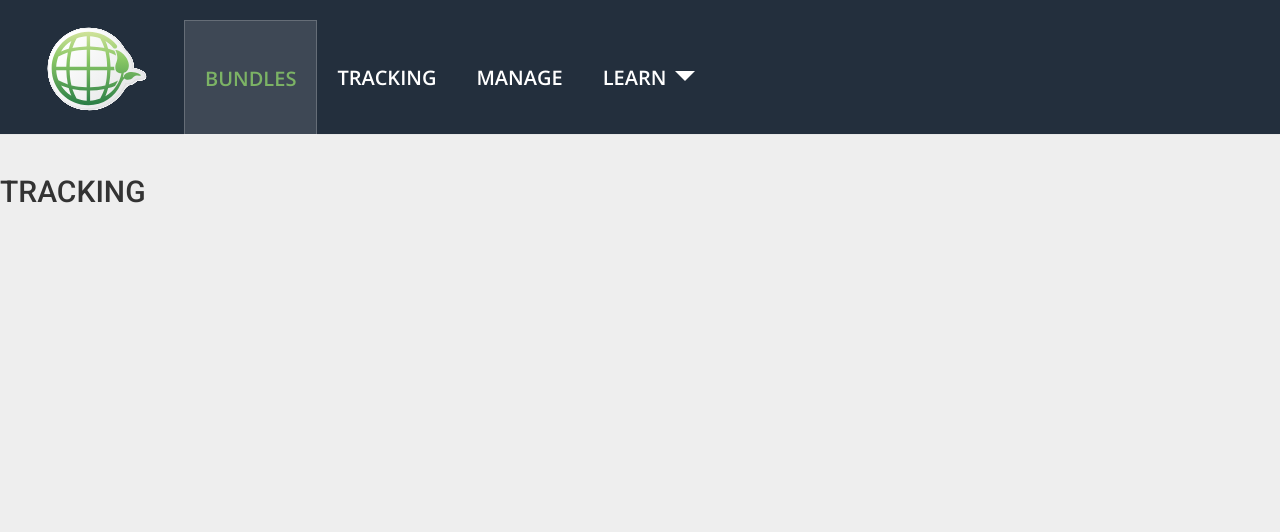
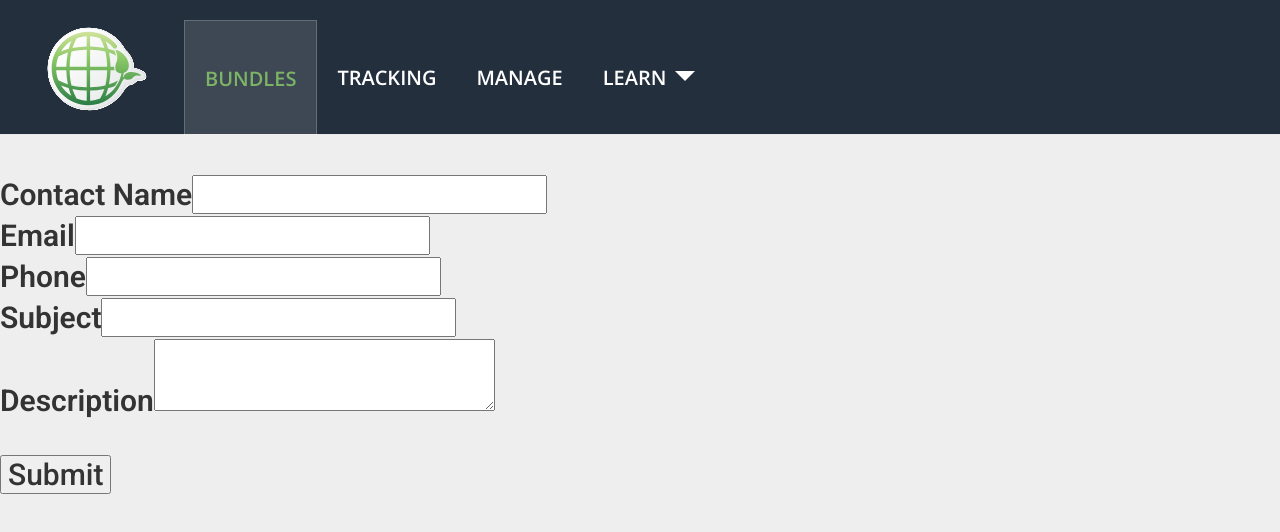
Before and after one commit to RGAtmira/ParaAloe, a website: page purealoe-distributor/www/about.html in a window 1280 px wide. Drawn offline with nearby package versions, Linux system fonts and the light colour scheme.

Commit message:
Update about.html

```diff
--- a/purealoe-distributor/www/about.html
+++ b/purealoe-distributor/www/about.html
@@ -47,7 +47,50 @@
 
 <div class="container" id="content"></div>
 
-  <h2> TRACKING </h2>
+  <h2> <!--  ----------------------------------------------------------------------  -->
+<!--  NOTE: Please add the following <META> element to your page <HEAD>.      -->
+<!--  If necessary, please modify the charset parameter to specify the        -->
+<!--  character set of your HTML page.                                        -->
+<!--  ----------------------------------------------------------------------  -->
+
+<META HTTP-EQUIV="Content-type" CONTENT="text/html; charset=UTF-8">
+<script src="https://www.google.com/recaptcha/api.js"></script>
+<script>
+ function timestamp() { var response = document.getElementById("g-recaptcha-response"); if (response == null || response.value.trim() == "") {var elems = JSON.parse(document.getElementsByName("captcha_settings")[0].value);elems["ts"] = JSON.stringify(new Date().getTime());document.getElementsByName("captcha_settings")[0].value = JSON.stringify(elems); } } setInterval(timestamp, 500);
+</script>
+
+<!--  ----------------------------------------------------------------------  -->
+<!--  NOTE: Please add the following <FORM> element to your page.             -->
+<!--  ----------------------------------------------------------------------  -->
+
+<form action="https://ulitycrm--pre.sandbox.my.salesforce.com/servlet/servlet.WebToCase?encoding=UTF-8" method="POST">
+
+<input type=hidden name='captcha_settings' value='{"keyname":"WABI_Prueba","fallback":"true","orgId":"00D3L0000008lKy","ts":""}'>
+<input type=hidden name="orgid" value="00D3L0000008lKy">
+<input type=hidden name="retURL" value="http://wabi.com">
+
+<!--  ----------------------------------------------------------------------  -->
+<!--  NOTE: These fields are optional debugging elements. Please uncomment    -->
+<!--  these lines if you wish to test in debug mode.                          -->
+<!--  <input type="hidden" name="debug" value=1>                              -->
+<!--  <input type="hidden" name="debugEmail"                                  -->
+<!--  value="rafael.goldaracena@atmiradigital.com">                           -->
+<!--  ----------------------------------------------------------------------  -->
+
+<label for="name">Contact Name</label><input  id="name" maxlength="80" name="name" size="20" type="text" /><br>
+
+<label for="email">Email</label><input  id="email" maxlength="80" name="email" size="20" type="text" /><br>
+
+<label for="phone">Phone</label><input  id="phone" maxlength="40" name="phone" size="20" type="text" /><br>
+
+<label for="subject">Subject</label><input  id="subject" maxlength="80" name="subject" size="20" type="text" /><br>
+
+<label for="description">Description</label><textarea name="description"></textarea><br>
+
+<div class="g-recaptcha" data-sitekey="6LeDR3kiAAAAAPSmnw7YAk11A74ZxfzcPoc-ntmu"></div><br>
+<input type="submit" name="submit">
+
+</form> </h2>
     <div class="container" id="tracking"></div>
 
 </body>
```
